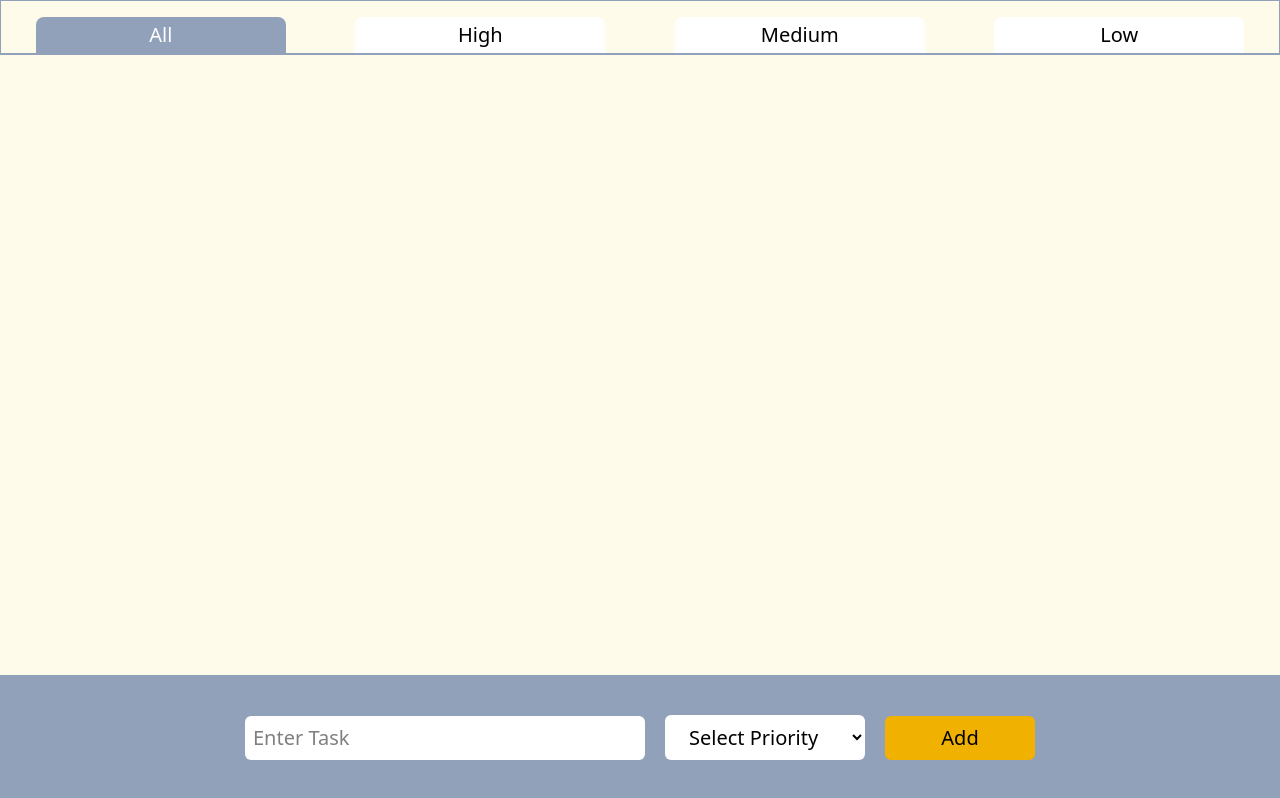
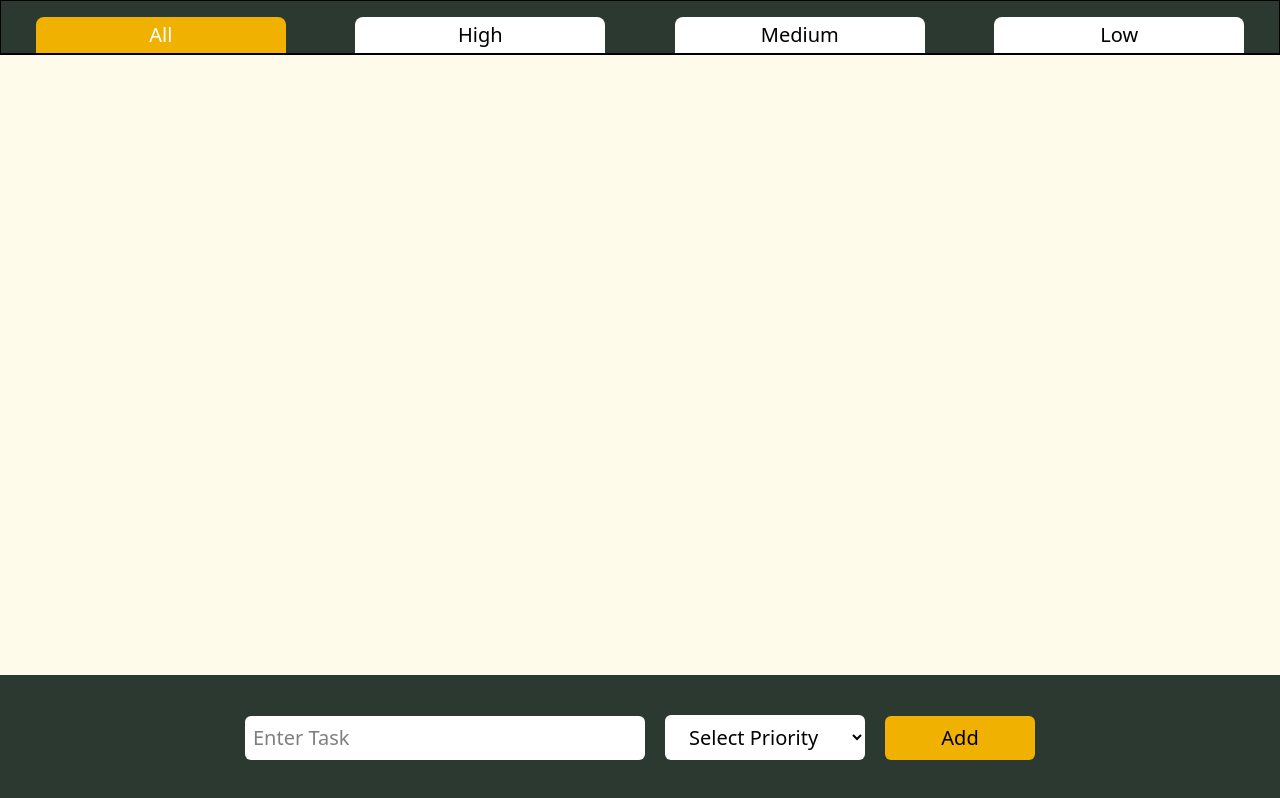
Before and after one commit to ritikshaingle-9/Todo-app, a React (Vite) app: page / in a window 1280 px wide. Built offline with nearby package versions, Linux system fonts and the light colour scheme.

Commit message:
background added

```diff
--- a/src/App.jsx
+++ b/src/App.jsx
@@ -30,11 +30,11 @@ function App() {
 
   return (
     <div className='bg-amber-50 min-h-screen'>
-      <div className='flex justify-around border border-b-2 border-slate-400 pt-4'>
+      <div className='flex justify-around border border-b-2 bg-[#2C3930] pt-4'>
         {["All", "High", "Medium", "Low"].map((tab, i) => {
           return (
             <span
-              className={`py-1 text-lg md:text-xl text-center w-[100px] md:w-[250px] rounded-tl-lg rounded-tr-lg block cursor-pointer ${tab === selectedTab ? "bg-slate-400 text-white" : "bg-white"}`}
+              className={`py-1 text-lg md:text-xl text-center w-[100px] md:w-[250px] rounded-tl-lg rounded-tr-lg block cursor-pointer ${tab === selectedTab ? "bg-yellow-500 text-white" : "bg-white"}`}
               key={i}
               onClick={() => setSelectedTab(tab)}
             >
@@ -60,7 +60,7 @@ function App() {
         })}
       </div>
 
-      <div className='fixed bottom-0 left-0 w-full bg-slate-400 p-10 flex md:flex-row flex-col items-center justify-center gap-y-4'>
+      <div className='fixed bottom-0 left-0 w-full bg-[#2C3930] p-10 flex md:flex-row flex-col items-center justify-center gap-y-4'>
         <input
           type="text"
           onChange={(e) => {
```
